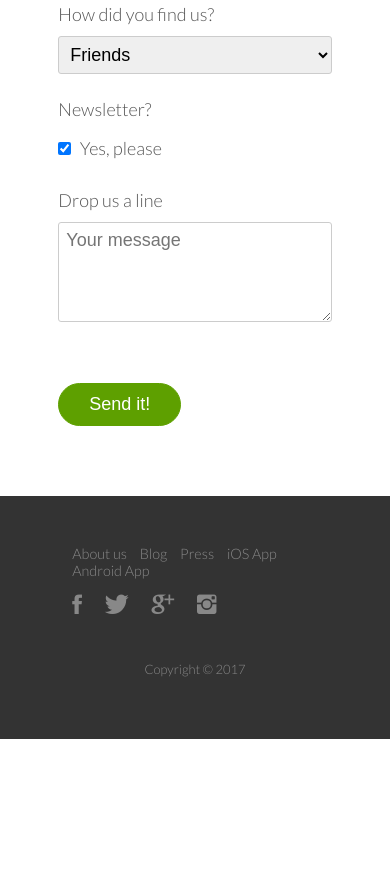
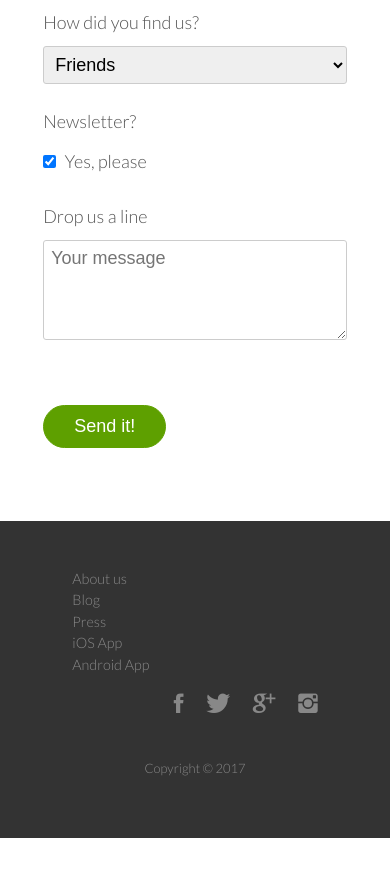
Before and after one commit to maxmalkhazov/Omnifood-Project, a plain HTML site: page index.html in a window 390 px wide. Shown: the part 8456-9333 px from the top of the page. Before the commit the page ends 9255 px from the top, so only its background shows below. Drawn offline with nearby package versions, Linux system fonts and the light colour scheme; some packages are replaced by stand-ins of ours; files whose address does not match are found by name.

Commit message:
Update queries.css

```diff
--- a/resources/css/queries.css
+++ b/resources/css/queries.css
@@ -172,8 +172,10 @@
 		font-weight: 400;
 	}
 
-	.social-links { float: left; }
-}
+	.footer-nav li {
+		display: block;
+		padding-bottom: 5px;
+        }
 
 }
 
```
